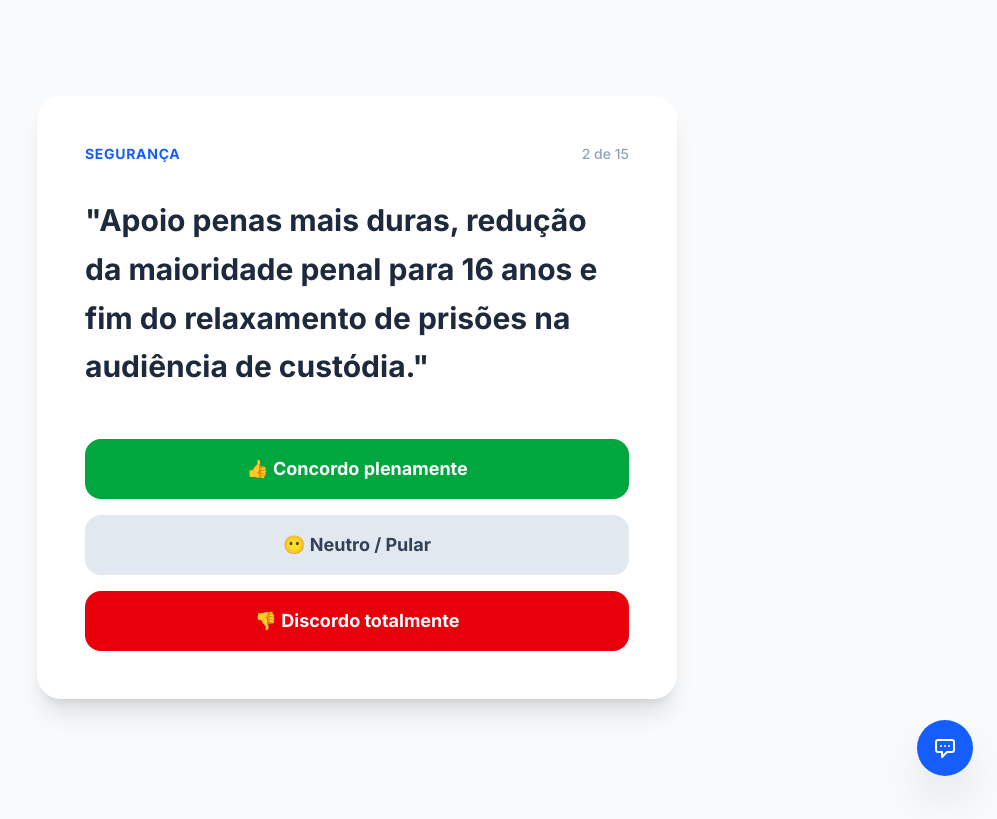
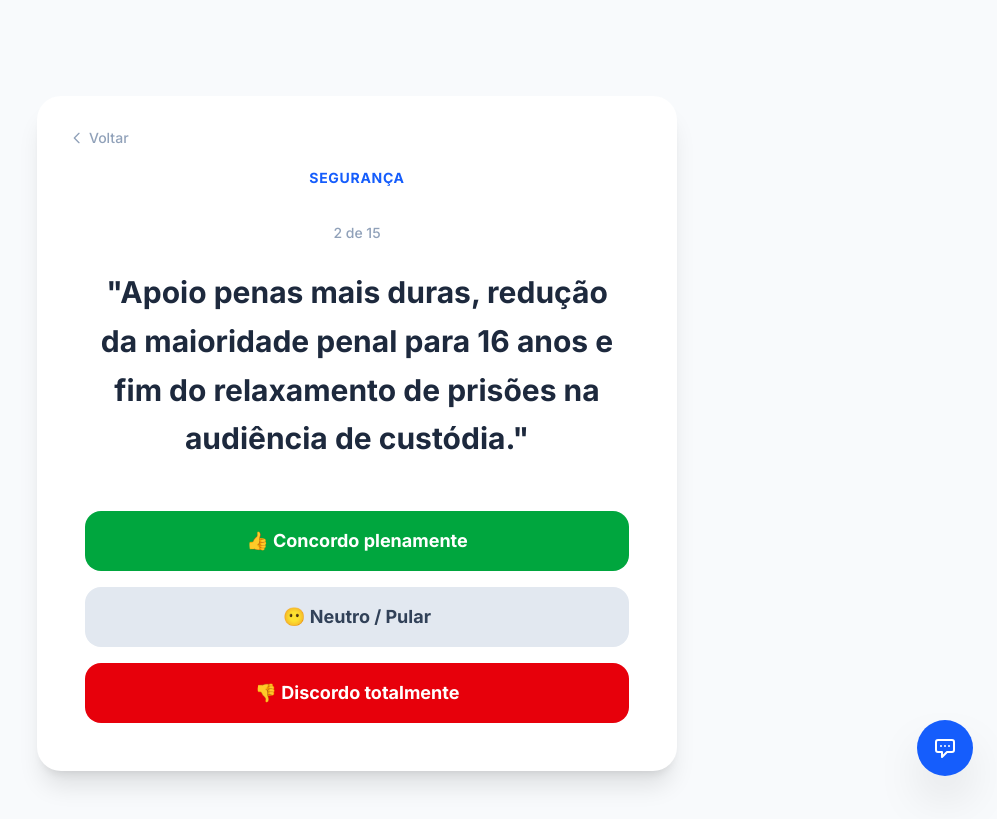
Before and after one commit to daniboycam/eleicoes-2026, a Next.js app: page /match in a window 1280 px wide. Both pictures are taken after a click on the button "👍 Concordo plenamente". Shown: the whole page, without its empty margins (283-1280 px from the left). Built offline with nearby package versions, Linux system fonts and the light colour scheme.

Commit message:
feat: add back button to quiz

```diff
--- a/src/app/match/page.tsx
+++ b/src/app/match/page.tsx
@@ -7,19 +7,13 @@ import { candidatos } from "../../data/candidatos";
 
 export default function MatchEleitoral() {
   const [currentQuestion, setCurrentQuestion] = useState(0);
-  const [scores, setScores] = useState<Record<string, number>>({});
+  const [answers, setAnswers] = useState<number[]>([]);
   const [showResult, setShowResult] = useState(false);
 
   const handleAnswer = (multiplier: number) => {
-    const question = quizQuestions[currentQuestion];
-    const newScores = { ...scores };
-
-    // Apply points
-    Object.entries(question.pontosConcordo).forEach(([candId, points]) => {
-      newScores[candId] = (newScores[candId] || 0) + (points * multiplier);
-    });
-
-    setScores(newScores);
+    const newAnswers = [...answers];
+    newAnswers[currentQuestion] = multiplier;
+    setAnswers(newAnswers);
 
     if (currentQuestion < quizQuestions.length - 1) {
       setCurrentQuestion(currentQuestion + 1);
@@ -28,7 +22,25 @@ export default function MatchEleitoral() {
     }
   };
 
+  const handleBack = () => {
+    if (currentQuestion > 0) {
+      setCurrentQuestion(currentQuestion - 1);
+    }
+  };
+
   const getTopMatches = () => {
+    // Calcular o score total na hora
+    const scores: Record<string, number> = {};
+
+    quizQuestions.forEach((q, index) => {
+      const multiplier = answers[index];
+      if (multiplier !== undefined) {
+        Object.entries(q.pontosConcordo).forEach(([candId, points]) => {
+          scores[candId] = (scores[candId] || 0) + (points * multiplier);
+        });
+      }
+    });
+
     const sorted = Object.entries(scores)
       .sort(([, a], [, b]) => b - a)
       .map(([id, score]) => ({
@@ -43,17 +55,31 @@ export default function MatchEleitoral() {
     <main className="min-h-screen bg-slate-50 dark:bg-slate-900 pt-24 pb-12">
       <div className="container mx-auto px-4 max-w-2xl">
         {!showResult ? (
-          <div className="bg-white dark:bg-slate-800 rounded-3xl shadow-xl overflow-hidden p-8 md:p-12">
-            <div className="flex justify-between items-center mb-8">
-              <span className="text-sm font-bold text-blue-600 tracking-wider uppercase">
+          <div className="bg-white dark:bg-slate-800 rounded-3xl shadow-xl overflow-hidden p-8 md:p-12 relative">
+
+            {currentQuestion > 0 && (
+              <button
+                onClick={handleBack}
+                className="absolute top-8 left-8 text-slate-400 hover:text-blue-600 transition-colors flex items-center gap-1 text-sm font-medium"
+              >
+                <svg className="w-4 h-4" fill="none" stroke="currentColor" viewBox="0 0 24 24"><path strokeLinecap="round" strokeLinejoin="round" strokeWidth="2" d="M15 19l-7-7 7-7"></path></svg>
+                Voltar
+              </button>
+            )}
+
+            <div className="flex justify-center items-center mb-8 mt-6">
+              <span className="text-sm font-bold text-blue-600 tracking-wider uppercase text-center block">
                 {quizQuestions[currentQuestion].tema}
               </span>
+            </div>
+
+            <div className="text-center mb-6">
               <span className="text-sm font-medium text-slate-400">
                 {currentQuestion + 1} de {quizQuestions.length}
               </span>
             </div>
 
-            <h2 className="text-2xl md:text-3xl font-bold text-slate-800 dark:text-white leading-relaxed mb-12">
+            <h2 className="text-2xl md:text-3xl font-bold text-slate-800 dark:text-white leading-relaxed mb-12 text-center">
               "{quizQuestions[currentQuestion].texto}"
             </h2>
 
@@ -106,9 +132,12 @@ export default function MatchEleitoral() {
               ))}
             </div>
 
-            <div className="mt-12 pt-6 border-t border-slate-200 dark:border-slate-700">
-              <button onClick={() => { setCurrentQuestion(0); setScores({}); setShowResult(false); }} className="text-blue-600 font-semibold hover:underline">
-                Refazer Quiz
+            <div className="mt-12 pt-6 border-t border-slate-200 dark:border-slate-700 flex justify-center gap-6">
+              <button onClick={() => { setShowResult(false); setCurrentQuestion(quizQuestions.length - 1); }} className="text-slate-500 font-semibold hover:text-blue-600 transition-colors">
+                Voltar à última pergunta
+              </button>
+              <button onClick={() => { setCurrentQuestion(0); setAnswers([]); setShowResult(false); }} className="text-blue-600 font-semibold hover:underline">
+                Refazer Quiz do zero
               </button>
             </div>
           </div>
```
